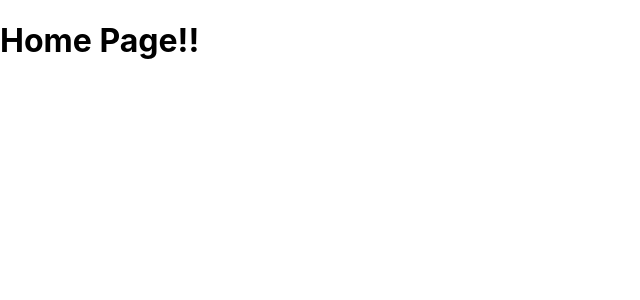
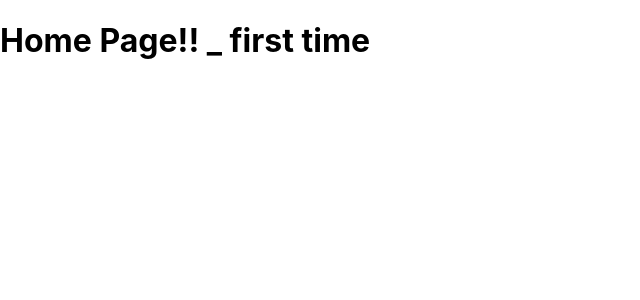
Before and after one commit to SEANsomething/Help_Me_Board, a React (Create React App) app: page / in a window 1280 px wide. Shown: the top 300 px of the page, without its empty margins (0-640 px from the left). Built offline with nearby package versions, Linux system fonts and the light colour scheme; the HTML template or start-up script is replaced by a standard one.

Commit message:
첫번째 커밋

```diff
--- a/package.json
+++ b/package.json
@@ -3,6 +3,7 @@
   "version": "0.1.0",
   "private": true,
   "dependencies": {
+    "@babel/plugin-proposal-private-property-in-object": "^7.21.11",
     "@testing-library/jest-dom": "^5.14.1",
     "@testing-library/react": "^13.0.0",
     "@testing-library/user-event": "^13.2.1",
--- a/src/pages/home/index.jsx
+++ b/src/pages/home/index.jsx
@@ -1,5 +1,5 @@
 export default function Home() {
 	return <>
-		<h1>Home Page!!</h1>
+		<h1>Home Page!! _ first time</h1>
 	</>
 }
```
Also changed, not shown: 1 other file (tests, documents, lock files or other folders).
